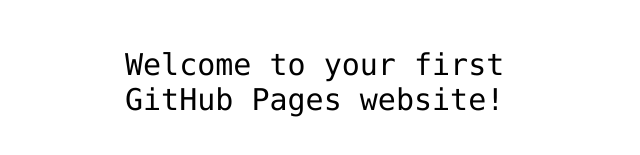
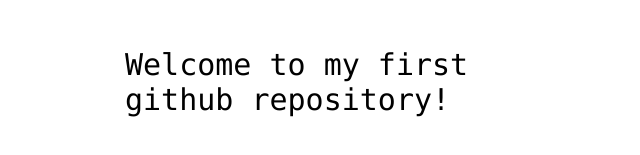
Before and after one commit to Chaya1910/hello-world, a plain HTML site: page index.html in a window 1280 px wide. Shown: the part 341-496 px from the top of the page, without its empty margins (315-955 px from the left). Drawn offline with Linux system fonts and the light colour scheme.

Commit message:
Update index.html

```diff
--- a/index.html
+++ b/index.html
@@ -12,7 +12,7 @@
 <img src="https://octodex.github.com/images/daftpunktocat-thomas.gif" id="octocat" alt="octocat-gif" />
 
 <!-- Change this code here by copy and pasting your template on line 15 -->
-<p>Welcome to your first GitHub Pages website!</p>
+<p>Welcome to my first github repository!</p>
 
 </body>
 </html>
```
